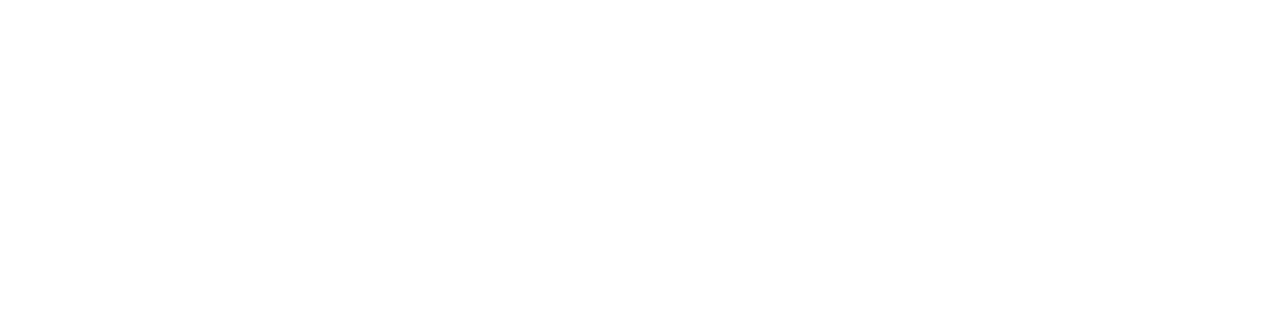
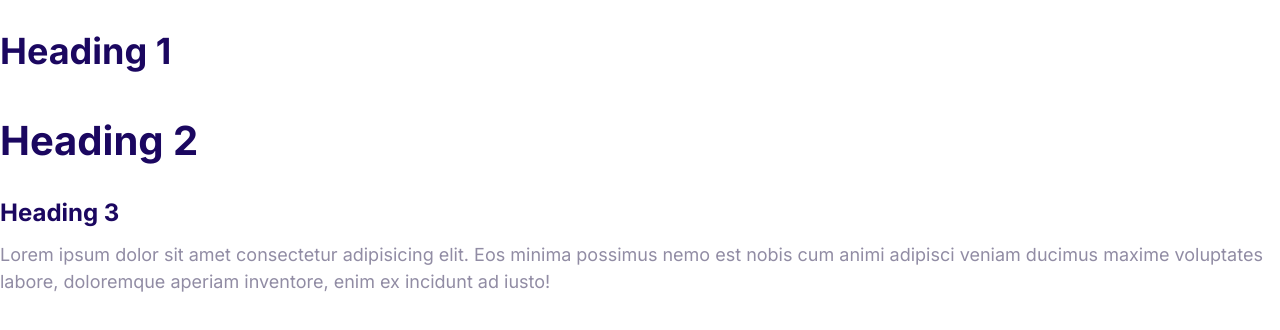
Before and after one commit to Lady-Bee/Moshify_project, a plain HTML site: page MOSHIFY/index.html in a window 1280 px wide. Drawn offline with Linux system fonts and the light colour scheme.

Commit message:
Define the font styles.

```diff
--- a/MOSHIFY/CSS/styles.css
+++ b/MOSHIFY/CSS/styles.css
@@ -5,3 +5,55 @@
     --color-headings: #1b0760;
     --color-body: #918ca4;
 }
+
+html {
+    font-size: 62.5%;
+}
+
+body {
+    font-family: Inter, Arial, Arial, Helvetica, sans-serif;
+    font-size: 2.4rem;
+    line-height: 1.5;
+    color: var(--color-body);
+}
+
+h1, h2, h3 {
+    color: var(--color-headings);
+    margin-bottom: 1rem;
+}
+
+h1 {
+    /* 1 x font-size of the html element*/
+    font-size: 7rem;
+}
+
+h2 {
+    font-size: 4rem;
+}
+
+h3 {
+    font-size: 3rem;
+
+}
+
+p {
+    margin-top: 0;
+}
+
+@media screen and (min-width: 1024px) {
+    body {
+        font-size: 1.8rem;
+    }
+
+    h1 {
+        font-size: 8rem;
+    }
+
+    h2 {
+        font-size: 4rem;
+    }
+
+    h3 {
+        font-size: 2.4rem;
+    }
+}
--- a/MOSHIFY/index.html
+++ b/MOSHIFY/index.html
@@ -3,11 +3,18 @@
 <head>
     <meta charset="UTF-8">
     <meta name="viewport" content="width=device-width, initial-scale=1.0">
+    <title>Document</title>
+    <link rel="preconnect" href="https://fonts.googleapis.com">
+    <link rel="preconnect" href="https://fonts.gstatic.com" crossorigin>
+    <link href="https://fonts.googleapis.com/css2?family=Inter:ital,opsz,wght@0,14..32,100..900;1,14..32,100..900&display=swap" rel="stylesheet">
     <link rel="stylesheet" href="css/styles.css">
     <link rel="stylesheet" href="css/normalize.css">
-    <title>Document</title>
+
 </head>
 <body>
-
+    <h1>Heading 1</h1>
+    <h2>Heading 2</h2>
+    <h3>Heading 3</h3>
+    <p>Lorem ipsum dolor sit amet consectetur adipisicing elit. Eos minima possimus nemo est nobis cum animi adipisci veniam ducimus maxime voluptates labore, doloremque aperiam inventore, enim ex incidunt ad iusto!</p>
 </body>
 </html>
```
